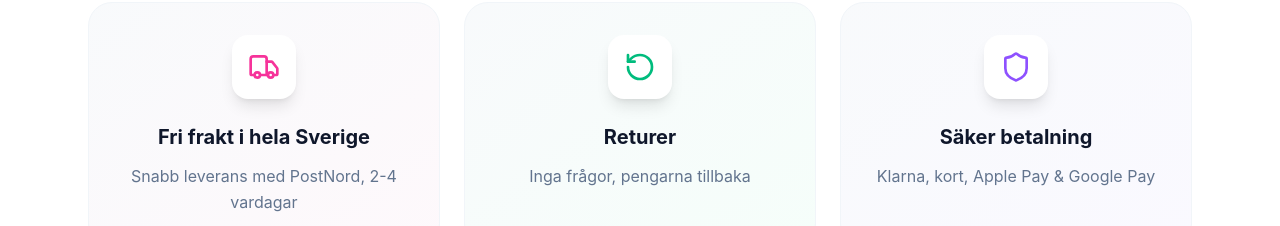
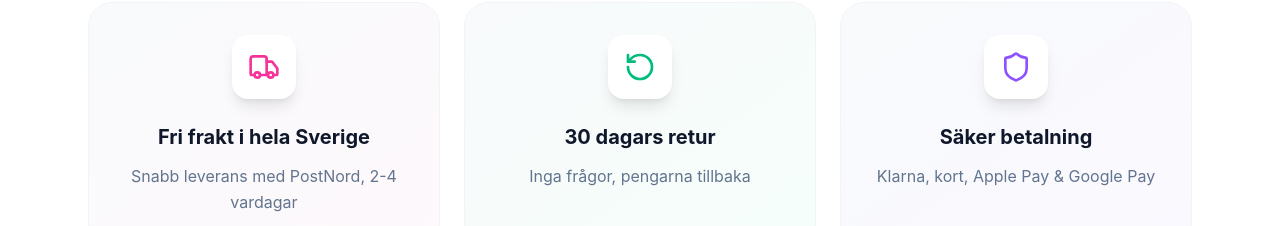
Before and after one commit to adrianfolkeson/rockn-socks, a Next.js app: page / in a window 1280 px wide. Shown: the part 5400-5626 px from the top of the page. Built offline with nearby package versions, Linux system fonts and the light colour scheme.

Commit message:
Fix duplicate translation key

```diff
--- a/src/app/page.tsx
+++ b/src/app/page.tsx
@@ -170,7 +170,7 @@ const t = {
     settings: 'Inställningar',
     changePassword: 'Byta lösenord',
     support: 'Support',
-    returns: 'Returer',
+    returnsLink: 'Returer',
     deleteAccount: 'Avsluta konto',
     back: 'Tillbaka',
     save: 'Spara',
@@ -242,7 +242,7 @@ const t = {
     settings: 'Settings',
     changePassword: 'Change password',
     support: 'Support',
-    returns: 'Returns',
+    returnsLink: 'Returns',
     deleteAccount: 'Delete account',
     back: 'Back',
     save: 'Save',
@@ -882,7 +882,7 @@ function ProfileModal({ isOpen, onClose, activeSection, setActiveSection, favori
                   className="w-full flex items-center gap-3 py-4 text-slate-700 hover:bg-slate-50 rounded-xl px-4 transition-colors touch-manipulation min-h-[52px]"
                 >
                   <RotateCcw className="w-5 h-5 text-slate-400" />
-                  <span className="font-medium">{txt.returns}</span>
+                  <span className="font-medium">{txt.returnsLink}</span>
                 </button>
                 <button
                   onClick={() => setActiveSection('delete')}
@@ -966,7 +966,7 @@ function ProfileModal({ isOpen, onClose, activeSection, setActiveSection, favori
             {/* Returns */}
             {activeSection === 'returns' && (
               <div>
-                <h3 className="font-bold text-lg mb-4">{txt.returns}</h3>
+                <h3 className="font-bold text-lg mb-4">{txt.returnsLink}</h3>
                 {returnSuccess ? (
                   <div className="text-center py-8">
                     <div className="text-5xl mb-3">✅</div>
```
